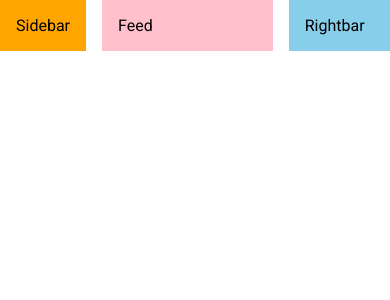
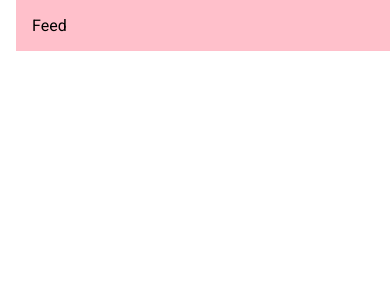
Before and after one commit to jungjuyoung/react-mui, a React (Create React App) app: page / in a window 390 px wide. Shown: the top 300 px of the page. Built offline with nearby package versions, Linux system fonts and the light colour scheme.

Commit message:
layout adding css breakpoint

```diff
--- a/src/components/Rightbar.jsx
+++ b/src/components/Rightbar.jsx
@@ -3,7 +3,12 @@ import React from "react";
 
 const Rightbar = () => {
   return (
-    <Box bgcolor="skyblue" flex={2} p={2}>
+    <Box
+      bgcolor="skyblue"
+      flex={2}
+      p={2}
+      sx={{ display: { xs: "none", sm: "block" } }}
+    >
       Rightbar
     </Box>
   );
--- a/src/components/Sidebar.jsx
+++ b/src/components/Sidebar.jsx
@@ -3,7 +3,12 @@ import React from "react";
 
 const Sidebar = () => {
   return (
-    <Box bgcolor="orange" flex={1} p={2}>
+    <Box
+      bgcolor="orange"
+      flex={1}
+      p={2}
+      sx={{ display: { xs: "none", sm: "block" } }}
+    >
       Sidebar
     </Box>
   );
```
